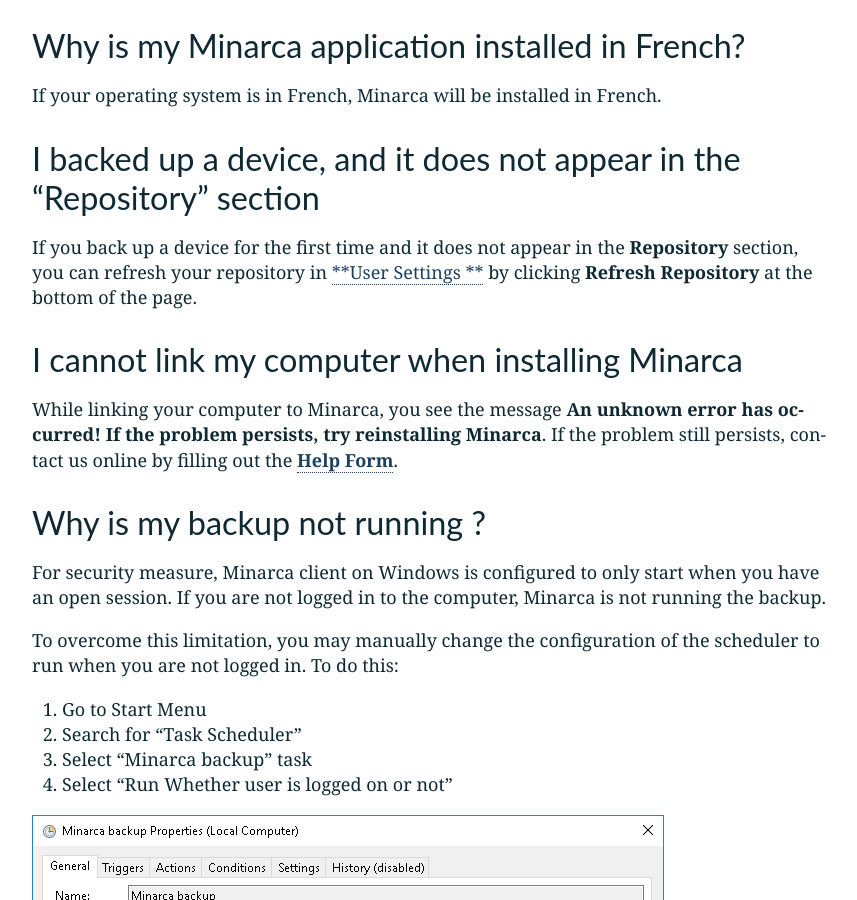
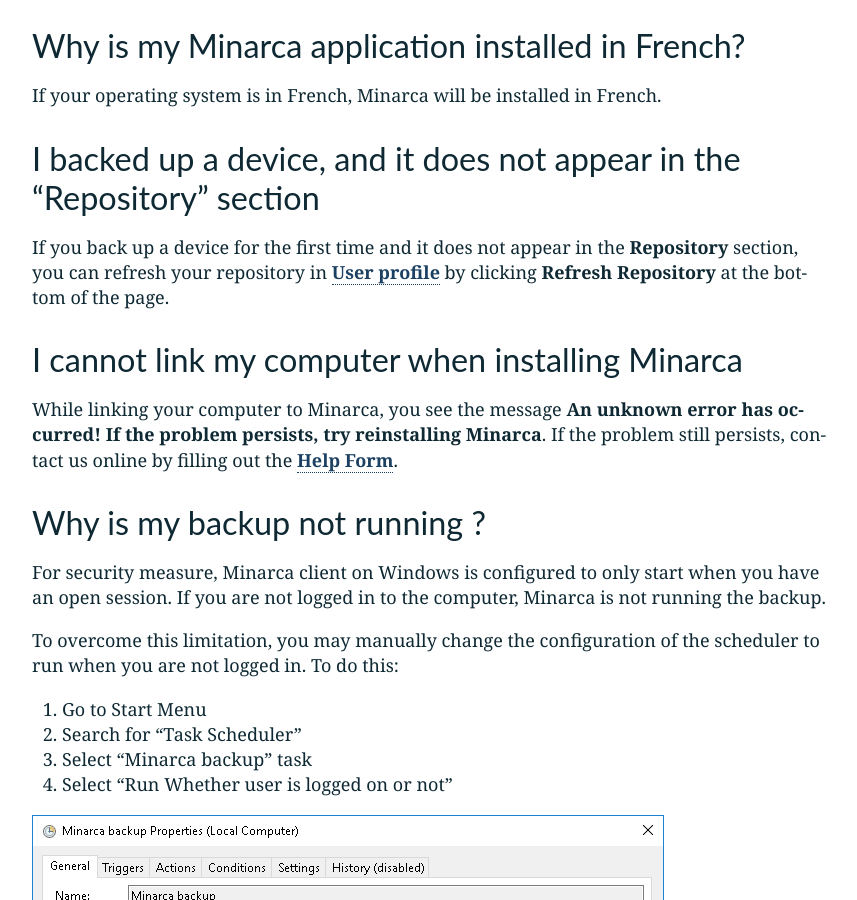
Before and after one commit to ikus060/minarca, a Sphinx documentation site: the page built from doc/faq.md, in a window 1280 px wide and 900 px high, scrolled down 7248 px. Shown: the whole window, without its empty margins (273-1130 px from the left). Built offline with Sphinx 7.4.7, drawn with Linux system fonts in a browser that asks for light colours.

```diff
--- a/doc/faq.md
+++ b/doc/faq.md
@@ -102,7 +102,7 @@
 * with at least 8 characters
 * containing letters (a-z) and numbers (0-9)
 
-![Minarca Web Interfaces - User settings to change your password.](15usersettings.png)
+![Minarca Web Interfaces - User profile to change your password.](15usersettings.png)
 
 ## I forgot my password. What should I do?
 
@@ -134,7 +134,7 @@
 
 ## I backed up a device, and it does not appear in the "Repository" section
 
-If you back up a device for the first time and it does not appear in the **Repository** section, you can refresh your repository in [**User Settings **](https://www.minarca.net/prefs/) by clicking **Refresh Repository** at the bottom of the page.
+If you back up a device for the first time and it does not appear in the **Repository** section, you can refresh your repository in [**User profile**](https://www.minarca.net/prefs/) by clicking **Refresh Repository** at the bottom of the page.
 
 ## I cannot link my computer when installing Minarca
 
```
Also changed, not shown: 1 other file.
